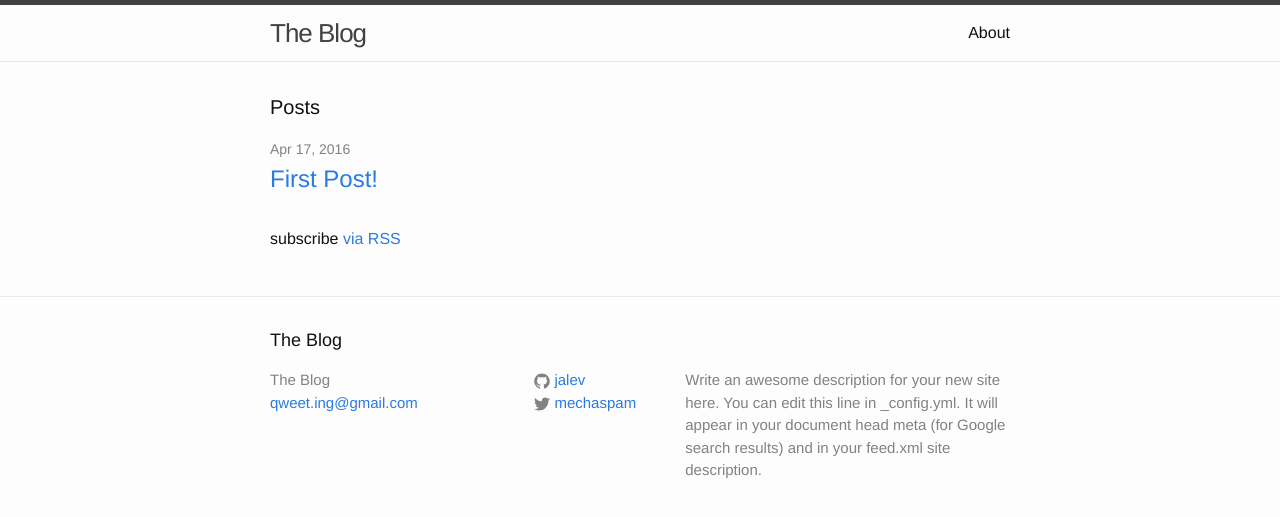
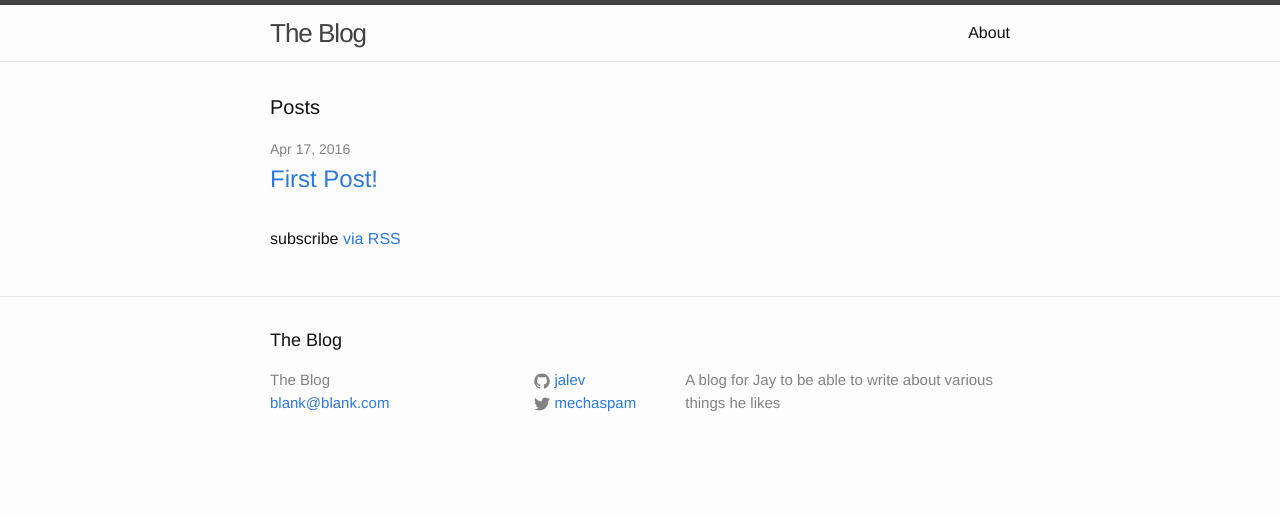
Before and after one commit to jalev/jalev.github.io, a Jekyll site: the page built from index.html, in a window 1280 px wide. Shown: the top 517 px of the page. Built offline with Jekyll 4.4.1, drawn with Linux system fonts in a browser that asks for light colours.

Commit message:
Changes config for description + email

```diff
--- a/_config.yml
+++ b/_config.yml
@@ -7,11 +7,9 @@
 
 # Site settings
 title: The Blog
-email: qweet.ing@gmail.com
+email: blank@blank.com
 description: > # this means to ignore newlines until "baseurl:"
-  Write an awesome description for your new site here. You can edit this
-  line in _config.yml. It will appear in your document head meta (for
-  Google search results) and in your feed.xml site description.
+  A blog for Jay to be able to write about various things he likes
 baseurl: "" # the subpath of your site, e.g. /blog
 url: "https://appreciat.es" # the base hostname & protocol for your site
 twitter_username: mechaspam
```
